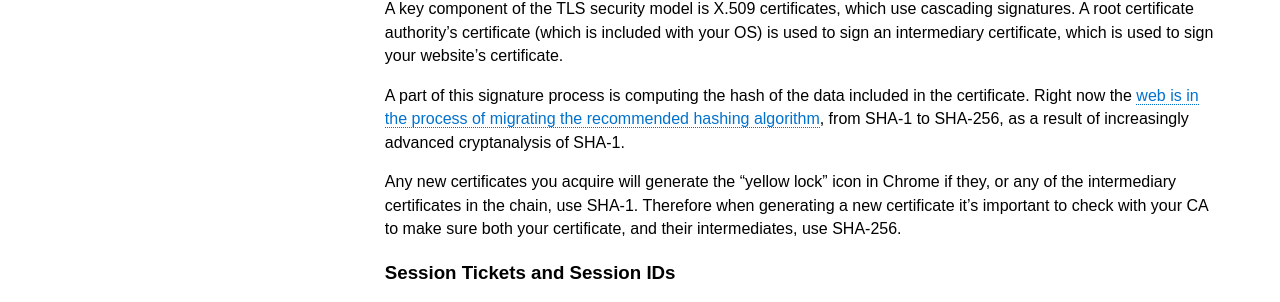
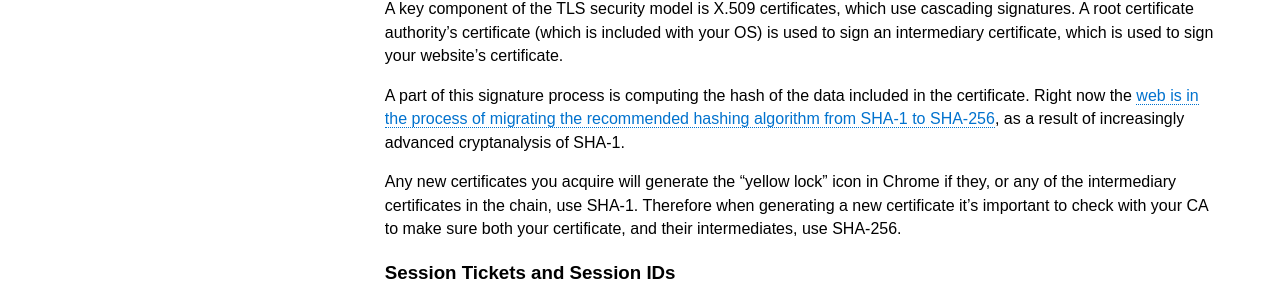
Before and after one commit to GSA/https, a Jekyll site: the page built from pages/technical.md, in a window 1280 px wide. Shown: the part 1243-1545 px from the top of the page. Built offline with Jekyll 4.4.1, drawn with Linux system fonts in a browser that asks for light colours; Markdown is read by kramdown in place of the engine named in the settings.

Commit message:
Fixed grammar

```diff
--- a/pages/technical.md
+++ b/pages/technical.md
@@ -35,7 +35,7 @@ To protect against this attack, servers can support the `TLS_FALLBACK_SCSV` feat
 
 A key component of the TLS security model is X.509 certificates, which use cascading signatures. A root certificate authority's certificate (which is included with your OS) is used to sign an intermediary certificate, which is used to sign your website's certificate.
 
-A part of this signature process is computing the hash of the data included in the certificate. Right now the [web is in the process of migrating the recommended hashing algorithm](http://googleonlinesecurity.blogspot.com/2014/09/gradually-sunsetting-sha-1.html), from SHA-1 to SHA-256, as a result of increasingly advanced cryptanalysis of SHA-1.
+A part of this signature process is computing the hash of the data included in the certificate. Right now the [web is in the process of migrating the recommended hashing algorithm  from SHA-1 to SHA-256](http://googleonlinesecurity.blogspot.com/2014/09/gradually-sunsetting-sha-1.html), as a result of increasingly advanced cryptanalysis of SHA-1.
 
 Any new certificates you acquire will generate the "yellow lock" icon in Chrome if they, or any of the intermediary certificates in the chain, use SHA-1. Therefore when generating a new certificate it's important to check with your CA to make sure both your certificate, and their intermediates, use SHA-256.
 
```
